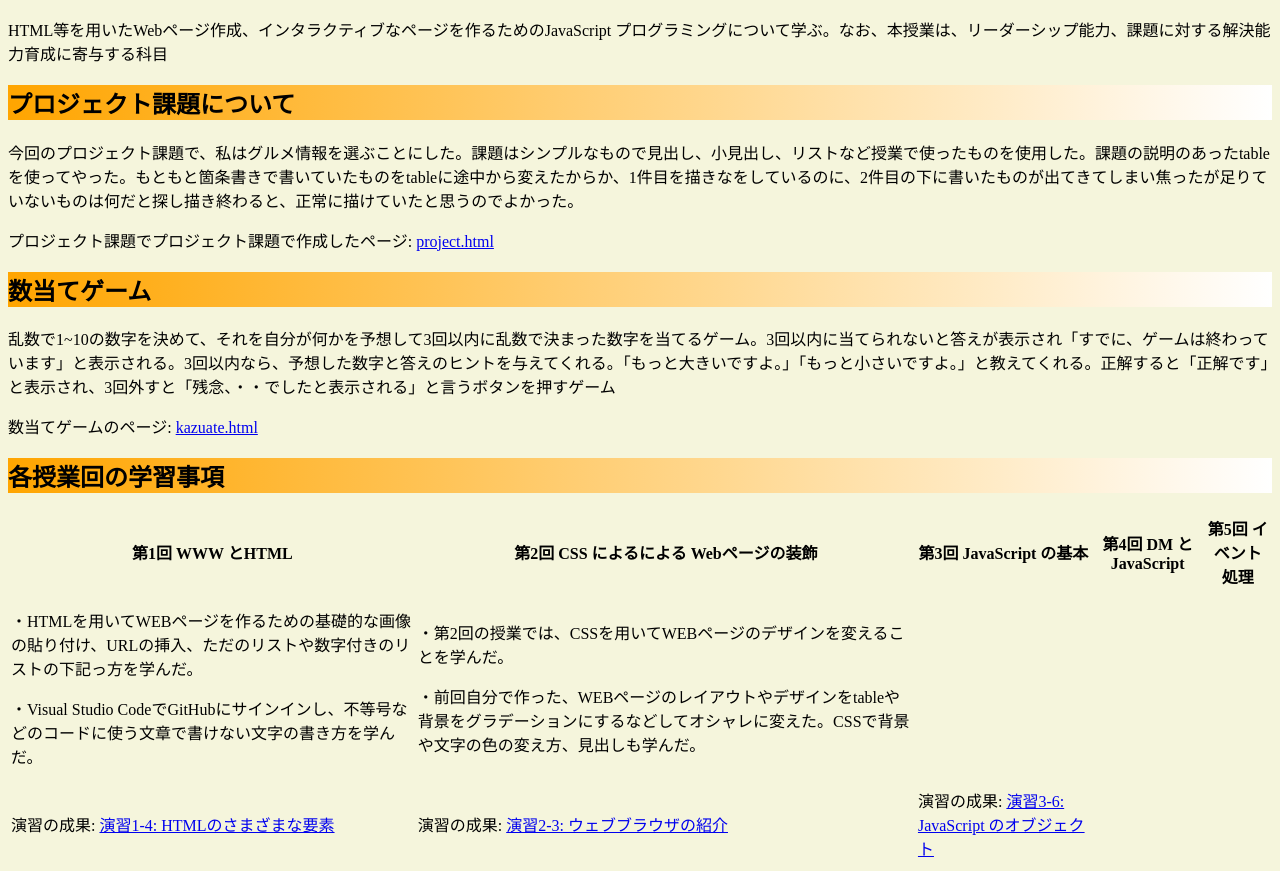
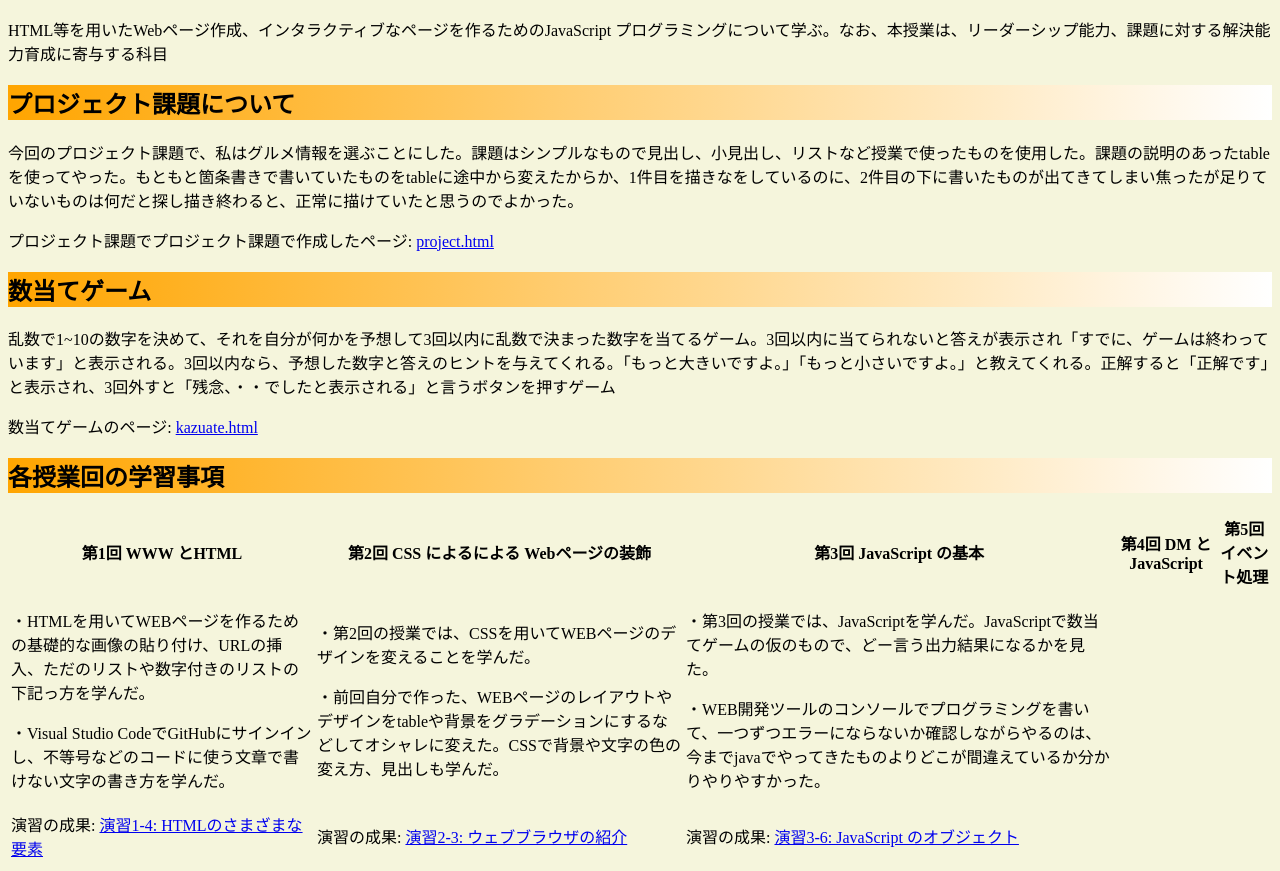
Before and after one commit to G384682023/medialabo, a plain HTML site: page index.html in a window 1280 px wide. Shown: the part 127-998 px from the top of the page. Drawn offline with Linux system fonts and the light colour scheme.

Commit message:
３回課題３

```diff
--- a/index.html
+++ b/index.html
@@ -43,8 +43,8 @@
             <p>・前回自分で作った、WEBページのレイアウトやデザインをtableや背景をグラデーションにするなどしてオシャレに変えた。CSSで背景や文字の色の変え方、見出しも学んだ。</p>
           </td>
           <td>
-            <P></P>
-            <p></P>
+            <P>・第3回の授業では、JavaScriptを学んだ。JavaScriptで数当てゲームの仮のもので、どー言う出力結果になるかを見た。</P>
+            <p>・WEB開発ツールのコンソールでプログラミングを書いて、一つずつエラーにならないか確認しながらやるのは、今までjavaでやってきたものよりどこが間違えているか分かりやりやすかった。</P>
           </td>
           <td></td>
           <td></td>
```
